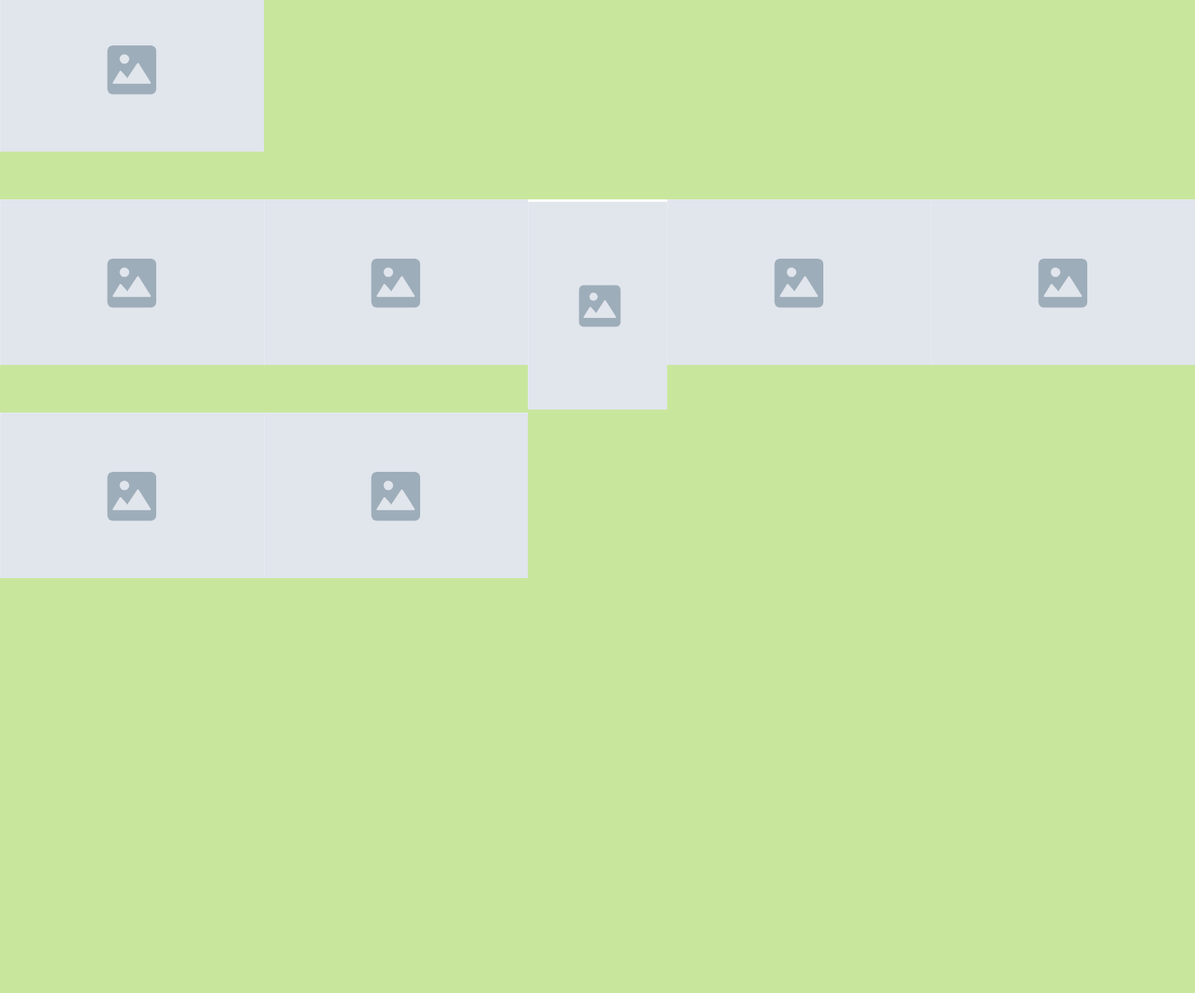
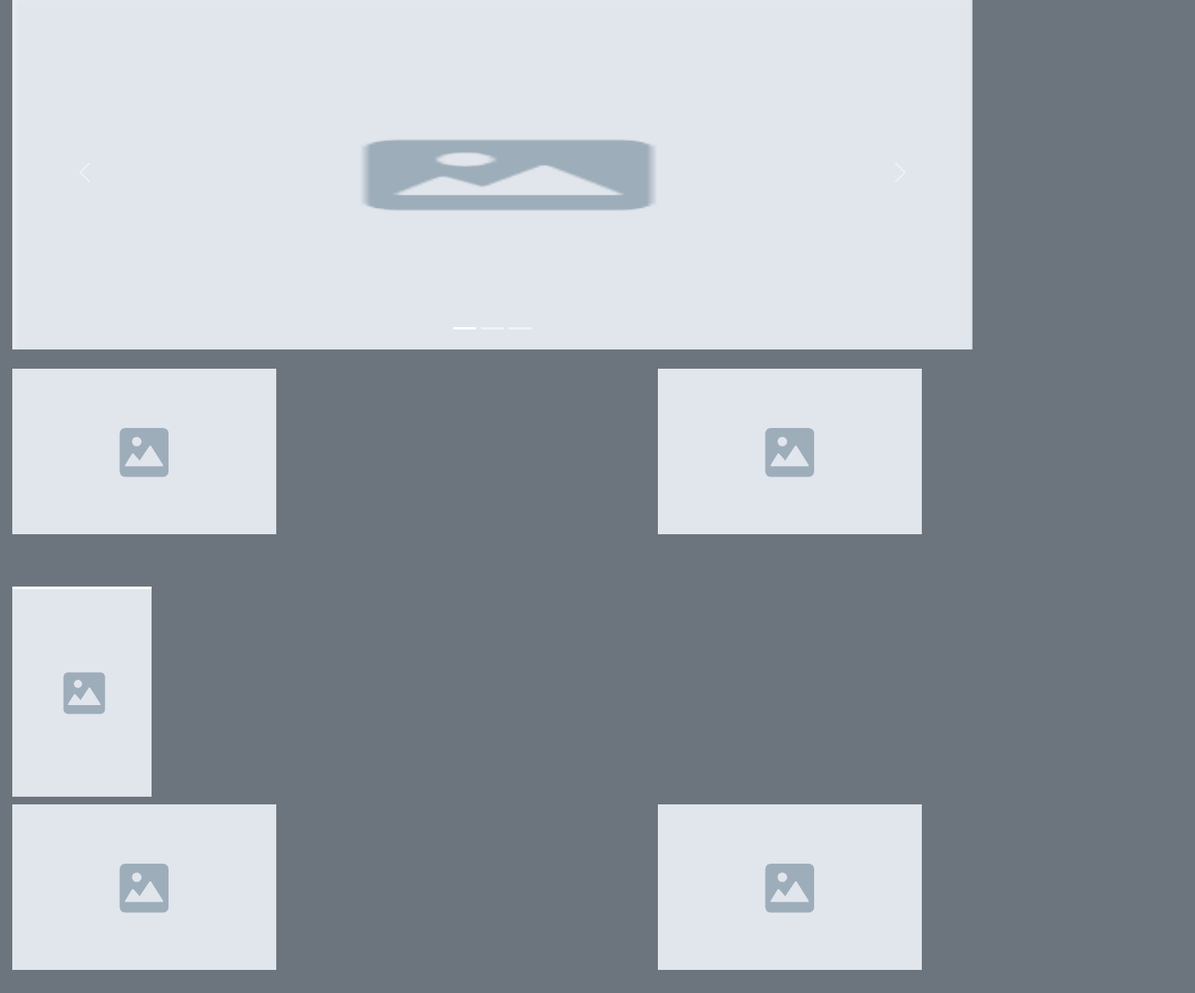
Before and after one commit to FLORES-DAMIAN-EZEQUIEL/SEGUNDA-ENTREGA, a plain HTML site: page index.html in a window 1280 px wide. Shown: the part 142-1432 px from the top of the page at 77% size, 1553 px wide, since content can reach past the window. Drawn offline with nearby package versions, Linux system fonts and the light colour scheme.

Commit message:
avance boot

```diff
--- a/css/style.css
+++ b/css/style.css
@@ -14,6 +14,14 @@ body {
 }
 /*PAGINA DE INICIO*/
 /*/////////////////////////////////////////hedder////////////////////////////////////////////////*/
+
+/*mediasqueris*/
+@media (min-width: 768px){
+    header nav_celu {
+        display: block;
+    }
+}
+
 header {
     background-color:rgb(0, 0, 0) ;
     position: sticky;
@@ -26,6 +34,7 @@ header a {
 .logo {
     margin: 10px;
 }
+
 .nav-bar {
     display:flex;
     flex-flow: row wrap;
@@ -43,46 +52,48 @@ header nav ul {
 .mi-compra {
     padding: 20px;
 }
+
 /*//////////////////////////////////BODY///////////////////////////////////////////////*/
-.body_principal {
+.carousel-inner img {
+    max-width: 100%;
+    max-height: 460px
+}
+.parte_secundaria {
+    margin-top: 25px;
     display: grid;
-    grid-template-columns: repeat(4, 1fr);
-    grid-template-rows: repeat(5, 1fr);
-    /*grid-template-areas:
-    "imagprin imagprin imagprin imagprin"
-    "imagizq imagizq imagder imagder"
-    "imagcarr imagcarr imagcarr imagcarr"
-    "imagcamp imagcamp imagbuz imagbuz"
-    "imagrem imagrem imagpan imagpan "
-    */
+    grid-template-columns: repeat(3, 1fr);
+    grid-template-rows: repeat(4, 1fr);
+    gap: 10px;
+    justify-content: center;
+    grid-template-areas:
+    "imag_der imag_der imag_izq"
+    "imag_carr imag_carr imag_carr"
+    "imag_camp imag_cap imag_buz"
+    "imag_rem imag_rem imag_pan";
+
 }
-/*.img_prin {
-    grid-area: imagprin;
+.imag_der {
+
+    grid-area: imag_der;
 }
 .imag_izq {
-    grid-area: imagizq;
-}
-.imag_der {
-    grid-area: imagder;
+    grid-area: imag_izq;
 }
 .imag_carr {
-    grid-area: imagcarr;
+    grid-area: imag_carr;
+
 }
 .imag_camp {
-    grid-area: imagcamp;
+    grid-area: imag_camp;
 }
 .imag_buz {
-    grid-area: imagbuz;
+    grid-area: imag_buz;
 }
 .imag_rem {
-    grid-area: imagrem;
+    grid-area: imag_rem;
 }
 .imag_pan {
-    grid-area: imagpan;
-}*/
-.imag_prin {
-    grid-column: 1 / 6;
-
+    grid-area: imag_pan;
 }
 /*/////////////////////////////////FOOTER/////////////////////////////////////////////*/
 footer {
--- a/index.html
+++ b/index.html
@@ -4,9 +4,13 @@
     <meta charset="UTF-8">
     <meta name="viewport" content="width=device-width, initial-scale=1.0">
     <title>LaPilcha</title>
+    <!--BOOTSTRAP-->
+    <link href="https://cdn.jsdelivr.net/npm/bootstrap@5.3.3/dist/css/bootstrap.min.css" rel="stylesheet" integrity="sha384-QWTKZyjpPEjISv5WaRU9OFeRpok6YctnYmDr5pNlyT2bRjXh0JMhjY6hW+ALEwIH" crossorigin="anonymous">
+    <!--CSS-->
     <link rel="stylesheet" href="css/style.css">
+
 </head>
-<body>
+<body class="p-3 mb-2 bg-secondary text-white">
     <header>
         <nav class="nav-bar">
             <a href="index.html" class="logo"><img src="img/La_Pilcha.png" alt="logo" height="100"></a>
@@ -32,8 +36,34 @@
     </header>
     <main class="body_principal">
         <section class="imag_prin">
-            <img src="img/img_apaisada.png" alt=""><!--esto  deberia ser un carrusel-->
+            <div id="carouselExampleIndicators" class="carousel slide">
+                <div class="carousel-indicators">
+                    <button type="button" data-bs-target="#carouselExampleIndicators" data-bs-slide-to="0" class="active" aria-current="true" aria-label="Slide 1"></button>
+                    <button type="button" data-bs-target="#carouselExampleIndicators" data-bs-slide-to="1" aria-label="Slide 2"></button>
+                    <button type="button" data-bs-target="#carouselExampleIndicators" data-bs-slide-to="2" aria-label="Slide 3"></button>
+                </div>
+                <div class="carousel-inner">
+                    <div class="carousel-item active">
+                    <img src="img/img_vertical.png" class="d-block w-100" alt="imagen ejemplo">
+                </div>
+                <div class="carousel-item">
+                    <img src="img/img_vertical.png" class="d-block w-100" alt="imagen ejemplo">
+                </div>
+                <div class="carousel-item">
+                    <img src="img/img_vertical.png" class="d-block w-100" alt="imagen ejemplo">
+                </div>
+            </div>
+            <button class="carousel-control-prev" type="button" data-bs-target="#carouselExampleIndicators" data-bs-slide="prev">
+                <span class="carousel-control-prev-icon" aria-hidden="true"></span>
+                <span class="visually-hidden">ANTERIOR</span>
+            </button>
+            <button class="carousel-control-next" type="button" data-bs-target="#carouselExampleIndicators" data-bs-slide="next">
+                <span class="carousel-control-next-icon" aria-hidden="true"></span>
+                <span class="visually-hidden">SIGUIENTE</span>
+            </button>
+            </div>
         </section>
+        <section class="parte_secundaria">
             <div class="imag_izq">
                 <a href=""><img src="img/img_apaisada.png" alt=""></a><!--muestra  productos destacados-->
             </div>
@@ -55,6 +85,7 @@
             <div class="imag_pan">
                 <a href=""><img src="img/img_apaisada.png" alt="PANTALONES"></a><!--AL CLICKEAR LA LLEVA A LA SECCION CORRESPONDIENTE-->
             </div>
+        </section>
     </main>
     <footer>
         <section class="ayuda">
@@ -114,5 +145,7 @@
             <p>COPYRIGHT LAPILCHA 2024-TODOS LOS DERECHOS RESERVADOS </p>
         </div>
     </footer>
+    <script src="https://cdn.jsdelivr.net/npm/@popperjs/core@2.11.8/dist/umd/popper.min.js" integrity="sha384-I7E8VVD/ismYTF4hNIPjVp/Zjvgyol6VFvRkX/vR+Vc4jQkC+hVqc2pM8ODewa9r" crossorigin="anonymous"></script>
+    <script src="https://cdn.jsdelivr.net/npm/bootstrap@5.3.3/dist/js/bootstrap.min.js" integrity="sha384-0pUGZvbkm6XF6gxjEnlmuGrJXVbNuzT9qBBavbLwCsOGabYfZo0T0to5eqruptLy" crossorigin="anonymous"></script>
 </body>
 </html>
```
Also changed, not shown: html/compra.html (+11 -7 lines), html/quienes_somos.html (+12 -9 lines). Lines whose indentation alone changed are shown as unchanged.
